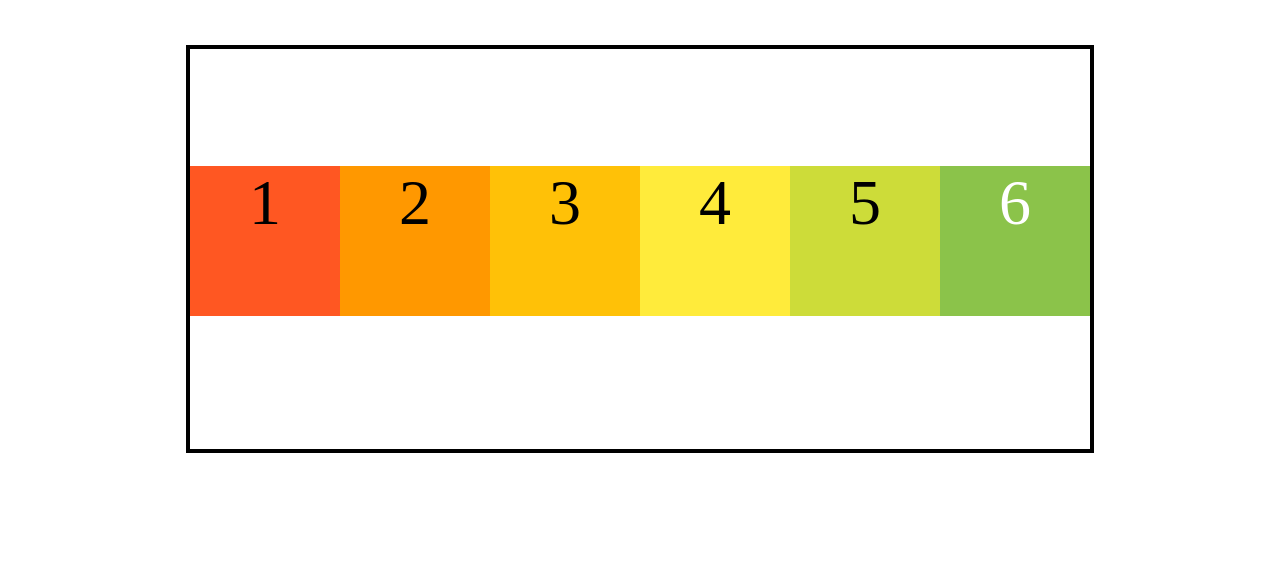
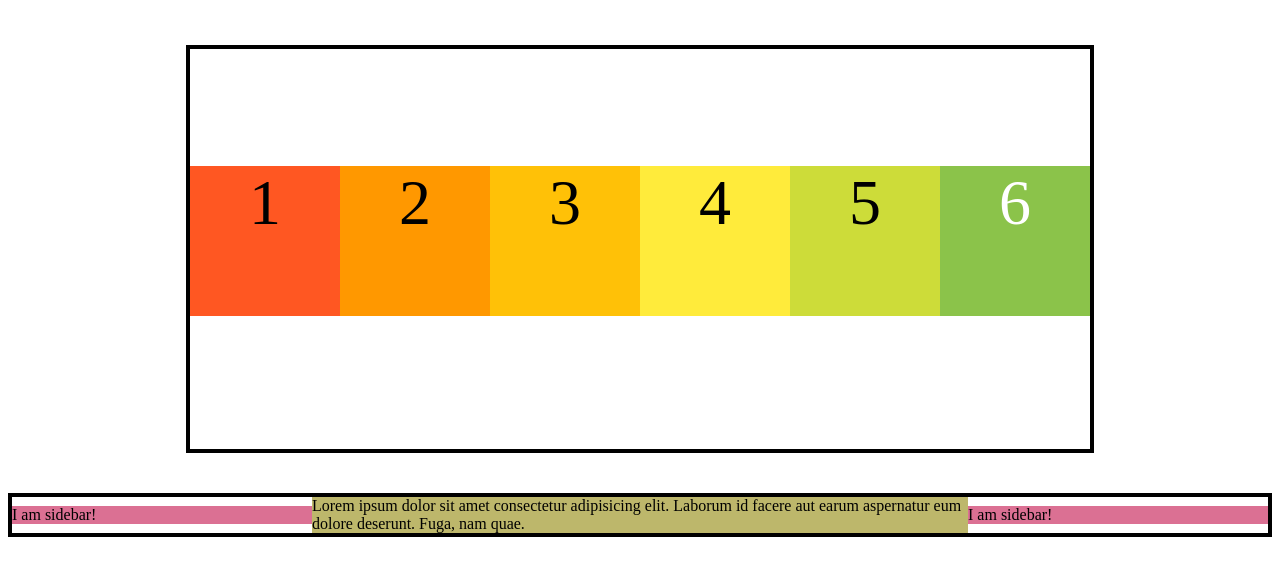
Before and after one commit to rupaklama/css-basics, a plain HTML site: page flex-box/flexBox-basics.html in a window 1280 px wide. Shown: the part 194-770 px from the top of the page. Drawn offline with Linux system fonts and the light colour scheme.

```diff
--- a/flex-box/app.css
+++ b/flex-box/app.css
@@ -3,7 +3,7 @@ h1 {
   font-family: sans-serif;
   font-size: 6rem;
 }
-.container {
+.container-one {
   border: 4px solid black;
   max-width: 100%;
   width: 900px;
@@ -28,6 +28,7 @@ h1 {
   margin-bottom: 1rem;
 }
 
+/* NOTE: VERY IMPORTANT */
 .box:last-child {
   /* note: On flex-wrap: wrap & align-content: any, creates a multi-line container
   with no space for align-self to work */
@@ -36,3 +37,35 @@ h1 {
   /* align-self: flex-start; */
   color: #fff;
 }
+
+.container-two {
+  border: 4px solid black;
+  /* max-width: 100%;
+  width: 900px; */
+  margin: 40px auto;
+
+  display: flex;
+  justify-content: space-between;
+  align-items: center;
+}
+
+.sidebar {
+  background-color: palevioletred;
+  /* flex-grow: 1; */
+  /* max-width: 200px; */
+  width: 300px;
+  /* this will shrink faster or double to the ratio */
+  flex-shrink: 2;
+}
+
+.sidebar span {
+  display: inline-block;
+}
+
+.container-two p {
+  background-color: darkkhaki;
+  margin: 0;
+  /* flex-grow: 1;
+  flex-basis: 500px; */
+  flex: 2 500px;
+}
--- a/flex-box/flexBox-basics.html
+++ b/flex-box/flexBox-basics.html
@@ -10,7 +10,7 @@
   <body>
     <h1>Flex Box</h1>
 
-    <div class="container">
+    <div class="container-one">
       <div class="box" style="background-color: #ff5722">1</div>
       <div class="box" style="background-color: #ff9800">2</div>
       <div class="box" style="background-color: #ffc107">3</div>
@@ -18,5 +18,20 @@
       <div class="box" style="background-color: #cddc39">5</div>
       <div class="box" style="background-color: #8bc34a">6</div>
     </div>
+
+    <div class="container-two">
+      <div class="sidebar">
+        <span>I am sidebar! </span>
+      </div>
+
+      <p>
+        Lorem ipsum dolor sit amet consectetur adipisicing elit. Laborum id facere aut earum aspernatur eum dolore
+        deserunt. Fuga, nam quae.
+      </p>
+
+      <div class="sidebar">
+        <span>I am sidebar! </span>
+      </div>
+    </div>
   </body>
 </html>
--- /dev/null
+++ b/flex-box/index.css
@@ -0,0 +1,59 @@
+* {
+  box-sizing: border-box;
+}
+
+body {
+  background-color: rgb(233, 233, 255);
+  font-family: "Open Sans", sans-serif;
+  padding: 2rem;
+  color: rgb(44, 44, 44);
+
+  display: flex;
+  flex-direction: column;
+  align-items: center;
+  /* justify-content: center; */
+}
+
+h1 {
+  text-align: center;
+  color: rgb(83, 49, 156);
+}
+
+.container {
+  background-color: #fff;
+  width: 100%;
+  max-width: 900px;
+  border-radius: 1rem;
+
+  display: flex;
+  flex-direction: column;
+  align-items: center;
+  justify-content: center;
+  height: 70vh;
+}
+
+.tabs {
+  width: 100%;
+  text-transform: uppercase;
+  font-weight: bold;
+  color: rgb(200, 175, 255);
+  border-bottom: 3px solid rgb(233, 233, 255);
+
+  display: flex;
+  justify-content: space-around;
+}
+
+.tabs p {
+  padding: 1rem;
+}
+
+.tabs p:hover {
+  cursor: pointer;
+  color: rgb(83, 49, 156);
+}
+
+.tabs p.active {
+  color: rgb(83, 49, 156);
+  border-bottom: 3px solid rgb(83, 49, 156);
+  align-self: stretch;
+}
```
Also changed, not shown: css/transform.html (+4 -2 lines), flex-box/index.html (added, +28 -0 lines), flex-box/images/icon1.png (added), flex-box/images/icon2.png (added).
